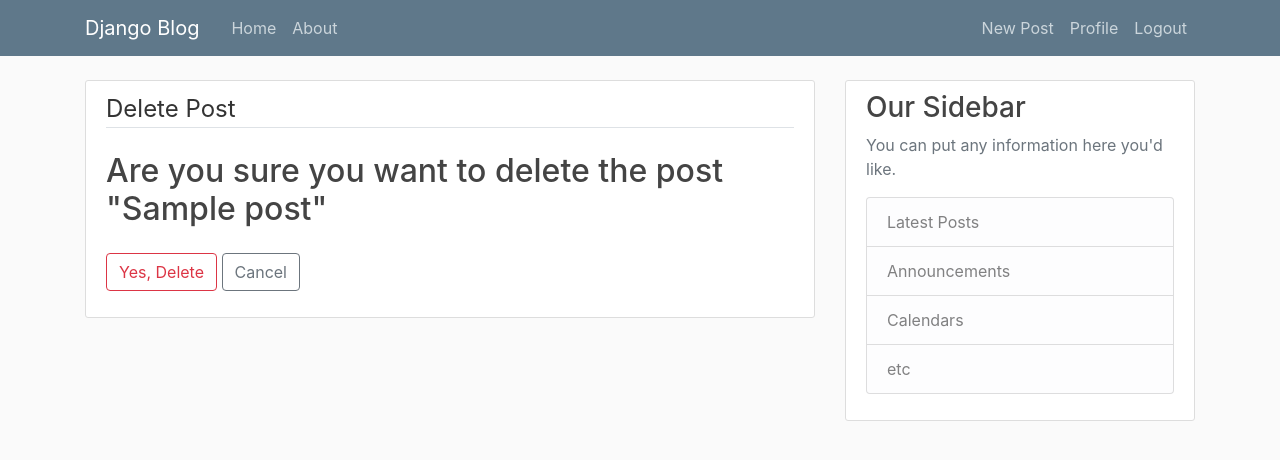
After one commit to TonyKioko/NextGen-Blog, a Django app: page /blog/post/1/delete/ in a window 1280 px wide. The commit adds this page. Shown: the top 460 px of the page. Run offline with Django 3.2, Linux system fonts and the light colour scheme; a user stored in the database is signed in; tables that the repository leaves empty hold one stand-in row (values such as "Sample post"); some libraries are stand-ins or nearby versions.

Commit message:
can create,update and delete posts

```diff
--- a/app/templates/blog/base.html
+++ b/app/templates/blog/base.html
@@ -34,6 +34,8 @@
             <!-- Navbar Right Side -->
             <div class="navbar-nav">
               {% if user.is_authenticated %}
+              <a class="nav-item nav-link" href="{% url 'post-create' %}">New Post</a>
+
               <a class="nav-item nav-link" href="{% url 'profile' %}">Profile</a>
 
                 <a class="nav-item nav-link" href="{% url 'logout' %}">Logout</a>
--- /dev/null
+++ b/app/templates/blog/post_confirm_delete.html
@@ -0,0 +1,16 @@
+{% extends "blog/base.html" %}
+{% block content %}
+    <div class="content-section">
+        <form method="POST">
+            {% csrf_token %}
+            <fieldset class="form-group">
+                <legend class="border-bottom mb-4">Delete Post</legend>
+                <h2>Are you sure you want to delete the post "{{ object.title }}"</h2>
+            </fieldset>
+            <div class="form-group">
+                <button class="btn btn-outline-danger" type="submit">Yes, Delete</button>
+                <a class="btn btn-outline-secondary" href="{% url 'post-detail' object.id %}">Cancel</a>
+            </div>
+        </form>
+    </div>
+{% endblock content %}
--- a/app/templates/blog/post_detail.html
+++ b/app/templates/blog/post_detail.html
@@ -6,6 +6,12 @@
       <div class="article-metadata">
         <a class="mr-2" href="#">{{ object.author }}</a>
         <small class="text-muted">{{ object.date_posted|date:"F d, Y" }}</small>
+        {% if object.author == request.user %}
+  <div>
+    <a class="btn btn-secondary btn-sm mt-1 mb-1" href="{% url 'post-update' object.id %}">Update</a>
+    <a class="btn btn-danger btn-sm mt-1 mb-1" href="{% url 'post-delete' object.id %}">Delete</a>
+  </div>
+{% endif %}
 
       </div>
       <h2 class="article-title">{{ object.title }}</h2>
--- a/app/urls.py
+++ b/app/urls.py
@@ -12,6 +12,7 @@ urlpatterns = [
     path('post/<int:pk>/', PostDetailView.as_view(), name='post-detail'),
     path('post/new/', PostCreateView.as_view(), name='post-create'),
     path('post/<int:pk>/update/', PostUpdateView.as_view(), name='post-update'),
+    path('post/<int:pk>/delete/', PostDeleteView.as_view(), name='post-delete'),
 
     path('about/', views.about, name='blog-about'),
 ]
--- a/app/views.py
+++ b/app/views.py
@@ -56,5 +56,19 @@ class PostUpdateView(LoginRequiredMixin, UserPassesTestMixin, UpdateView):
             return True
         return False
 
+
+class PostDeleteView(LoginRequiredMixin, UserPassesTestMixin, DeleteView):
+    model = Post
+    success_url = '/'
+    template_name = 'blog/post_confirm_delete.html'  # <app>/<model>_<viewtype>.html
+
+
+    def test_func(self):
+        post = self.get_object()
+        if self.request.user == post.author:
+            return True
+        return False
+
+
 def about(request):
     return render(request,'blog/about.html',{'title':'About'})
```
